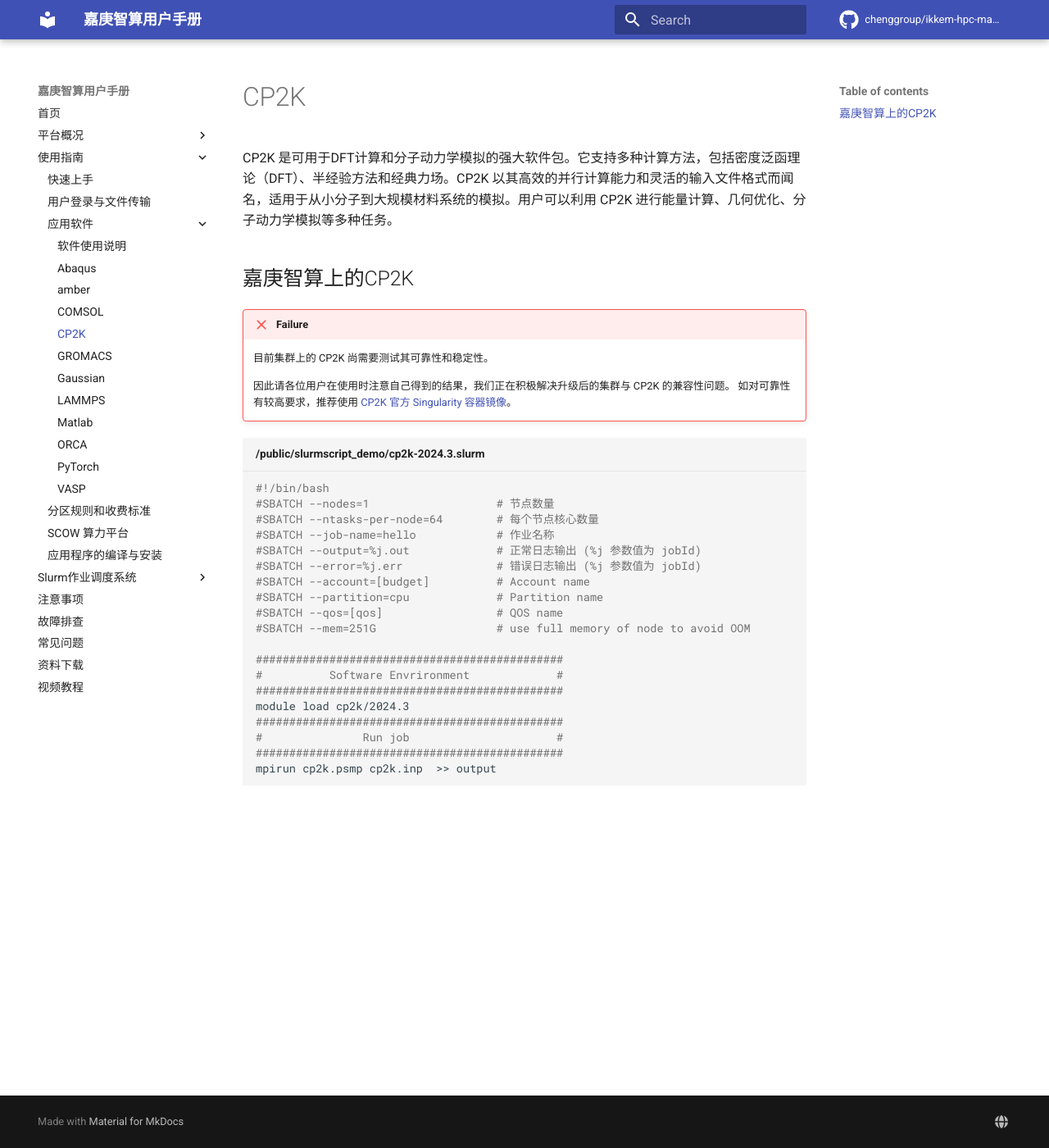
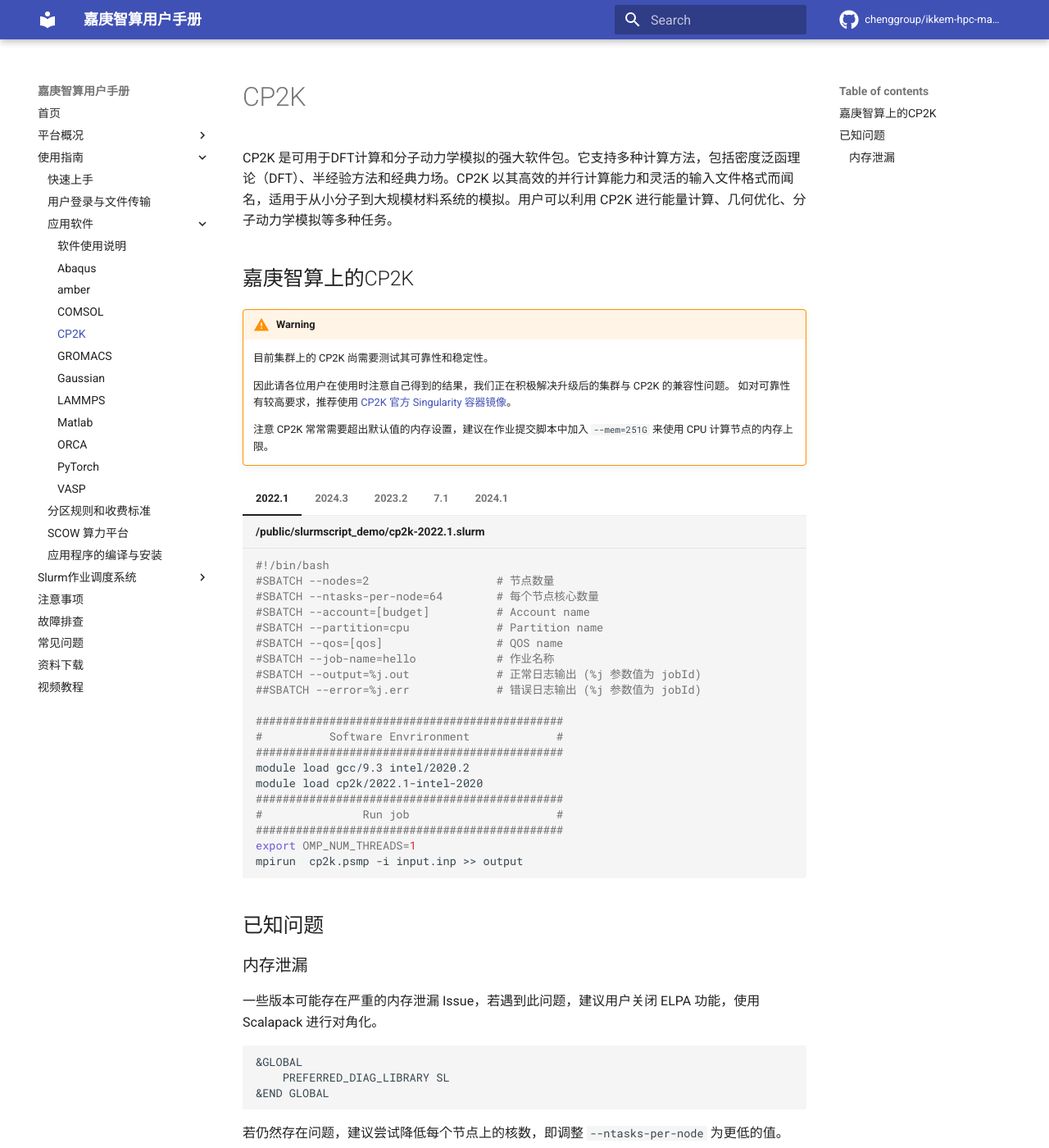
Before and after one commit to chenggroup/ikkem-hpc-manual, an MkDocs documentation site: the page built from docs/usage/apps/cp2k.md, in a window 1280 px wide and 1400 px high. Shown: the whole window at 82% size. Built offline with MkDocs 1.6.1 and Material for MkDocs 9.7.7, drawn with Linux system fonts in a browser that asks for light colours; comment, search, counter and statistics services are not loaded.

Commit message:
recover old cp2k versions

````diff
--- a/docs/usage/apps/cp2k.md
+++ b/docs/usage/apps/cp2k.md
@@ -4,31 +4,156 @@
 
 ## 嘉庚智算上的CP2K
 
-!!! failure
+!!! warning
     目前集群上的 CP2K 尚需要测试其可靠性和稳定性。
     <!--前者由于 Core Dump 等原因未能通过 Regtest（但无数值issue），后者由于17个测试任务的数值不匹配亦未能通过。-->
 
     因此请各位用户在使用时注意自己得到的结果，我们正在积极解决升级后的集群与 CP2K 的兼容性问题。
     如对可靠性有较高要求，推荐使用 [CP2K 官方 Singularity 容器镜像](https://github.com/cp2k/cp2k-containers#apptainer-singularity)。
 
-```bash title="/public/slurmscript_demo/cp2k-2024.3.slurm"
-#!/bin/bash
-#SBATCH --nodes=1                   # 节点数量
-#SBATCH --ntasks-per-node=64        # 每个节点核心数量
-#SBATCH --job-name=hello            # 作业名称
-#SBATCH --output=%j.out             # 正常日志输出 (%j 参数值为 jobId)
-#SBATCH --error=%j.err              # 错误日志输出 (%j 参数值为 jobId)
-#SBATCH --account=[budget]          # Account name
-#SBATCH --partition=cpu             # Partition name
-#SBATCH --qos=[qos]                 # QOS name
-#SBATCH --mem=251G                  # use full memory of node to avoid OOM
+    注意 CP2K 常常需要超出默认值的内存设置，建议在作业提交脚本中加入 `--mem=251G` 来使用 CPU 计算节点的内存上限。
 
-##############################################
-#          Software Envrironment             #
-##############################################
-module load cp2k/2024.3
-##############################################
-#               Run job                      #
-##############################################
-mpirun cp2k.psmp cp2k.inp  >> output
+=== "2022.1"
+
+    ```bash title="/public/slurmscript_demo/cp2k-2022.1.slurm"
+    #!/bin/bash
+    #SBATCH --nodes=2                   # 节点数量
+    #SBATCH --ntasks-per-node=64        # 每个节点核心数量
+    #SBATCH --account=[budget]          # Account name
+    #SBATCH --partition=cpu             # Partition name
+    #SBATCH --qos=[qos]                 # QOS name
+    #SBATCH --job-name=hello            # 作业名称
+    #SBATCH --output=%j.out             # 正常日志输出 (%j 参数值为 jobId)
+    ##SBATCH --error=%j.err             # 错误日志输出 (%j 参数值为 jobId)
+
+    ##############################################
+    #          Software Envrironment             #
+    ##############################################
+    module load gcc/9.3 intel/2020.2
+    module load cp2k/2022.1-intel-2020
+    ##############################################
+    #               Run job                      #
+    ##############################################
+    export OMP_NUM_THREADS=1
+    mpirun  cp2k.psmp -i input.inp >> output
+    ```
+
+=== "2024.3"
+
+    !!! failure
+        此版本未能通过官方提供的 Regtest，可能会在计算过程中意外退出，但无数值 Issue。
+
+    ```bash title="/public/slurmscript_demo/cp2k-2024.3.slurm"
+    #!/bin/bash
+    #SBATCH --nodes=1                   # 节点数量
+    #SBATCH --ntasks-per-node=64        # 每个节点核心数量
+    #SBATCH --job-name=hello            # 作业名称
+    #SBATCH --output=%j.out             # 正常日志输出 (%j 参数值为 jobId)
+    #SBATCH --error=%j.err              # 错误日志输出 (%j 参数值为 jobId)
+    #SBATCH --account=[budget]          # Account name
+    #SBATCH --partition=cpu             # Partition name
+    #SBATCH --qos=[qos]                 # QOS name
+    #SBATCH --mem=251G                  # use full memory of node to avoid OOM
+
+    ##############################################
+    #          Software Envrironment             #
+    ##############################################
+    module load cp2k/2024.3
+    ##############################################
+    #               Run job                      #
+    ##############################################
+    mpirun cp2k.psmp cp2k.inp  >> output
+    ```
+
+=== "2023.2"
+
+    ```bash title="/public/slurmscript_demo/cp2k-2023.2.slurm"
+    #!/bin/bash
+    #SBATCH --nodes=2                   # 节点数量
+    #SBATCH --ntasks-per-node=64        # 每个节点核心数量
+    #SBATCH --account=[budget]          # Account name
+    #SBATCH --partition=cpu             # Partition name
+    #SBATCH --qos=[qos]                 # QOS name
+    #SBATCH --job-name=hello            # 作业名称
+    #SBATCH --output=%j.out             # 正常日志输出 (%j 参数值为 jobId)
+    ##SBATCH --error=%j.err             # 错误日志输出 (%j 参数值为 jobId)
+
+    ##############################################
+    #          Software Envrironment             #
+    ##############################################
+    module load gcc/12.1 intel/2020.2
+    module load app/cp2k/2023.2
+    ##############################################
+    #               Run job                      #
+    ##############################################
+    export OMP_NUM_THREADS=1
+    mpirun  cp2k.psmp -i  test    >> output
+    ```
+
+=== "7.1"
+
+    ```bash title="/public/slurmscript_demo/cp2k-7.1.slurm"
+    #/bin/bash
+    #SBATCH -o lgps.out
+    #SBATCH -J CP2K
+    #SBATCH --nodes=2
+    #SBATCH --ntasks-per-node=32
+    #SBATCH --account=[budget]          # Account name
+    #SBATCH --partition=cpu             # Partition name
+    #SBATCH --qos=[qos]                 # QOS name
+
+    echo $SLURM_NTASKS
+    echo "Date              = $(date)"
+    echo "Hostname          = $(hostname -s)"
+    echo "Working Directory = $(pwd)"
+    echo ""
+    echo "Number of Nodes Allocated      = $SLURM_JOB_NUM_NODES"
+    echo "Number of Tasks Allocated      = $SLURM_NTASKS"
+    echo "Number of Cores/Task Allocated = $SLURM_CPUS_PER_TASK"
+    echo $SLURM_NPROCS
+
+    module load intel/oneapi2021.1
+    module load  cp2k/7.1
+    srun hostname >./hostfile
+
+    echo $SLURM_NTASKS
+    mpirun -np $SLURM_NTASKS cp2k.psmp -i lgps.inp -o lgps.out
+    ```
+
+=== "2024.1"
+
+    ```bash title="/public/slurmscript_demo/cp2k-2024.1.slurm"
+    #!/bin/bash
+    #SBATCH --nodes=2                   # 节点数量
+    #SBATCH --ntasks-per-node=64        # 每个节点核心数量
+    #SBATCH --account=[budget]          # Account name
+    #SBATCH --partition=cpu             # Partition name
+    #SBATCH --qos=[qos]                 # QOS name
+    #SBATCH --job-name=hello            # 作业名称
+    #SBATCH --output=%j.out             # 正常日志输出 (%j 参数值为 jobId)
+    ##SBATCH --error=%j.err             # 错误日志输出 (%j 参数值为 jobId)
+
+    ##############################################
+    #          Software Envrironment             #
+    ##############################################
+    module load app/cp2k/2024.1
+    ##############################################
+    #               Run job                      #
+    ##############################################
+    export OMPI_MCA_btl_openib_allow_ib=1
+    mpirun  cp2k.popt cp2k.inp   >> output
+    ```
+
+## 已知问题
+
+### 内存泄漏
+
+一些版本可能存在严重的内存泄漏 Issue，若遇到此问题，建议用户关闭 ELPA 功能，使用 Scalapack 进行对角化。
+
 ```
+&GLOBAL
+    PREFERRED_DIAG_LIBRARY SL
+&END GLOBAL
+```
+
+若仍然存在问题，建议尝试降低每个节点上的核数，即调整 `--ntasks-per-node` 为更低的值。
````
Also changed, not shown: docs/index.md (+3 -1 lines).
